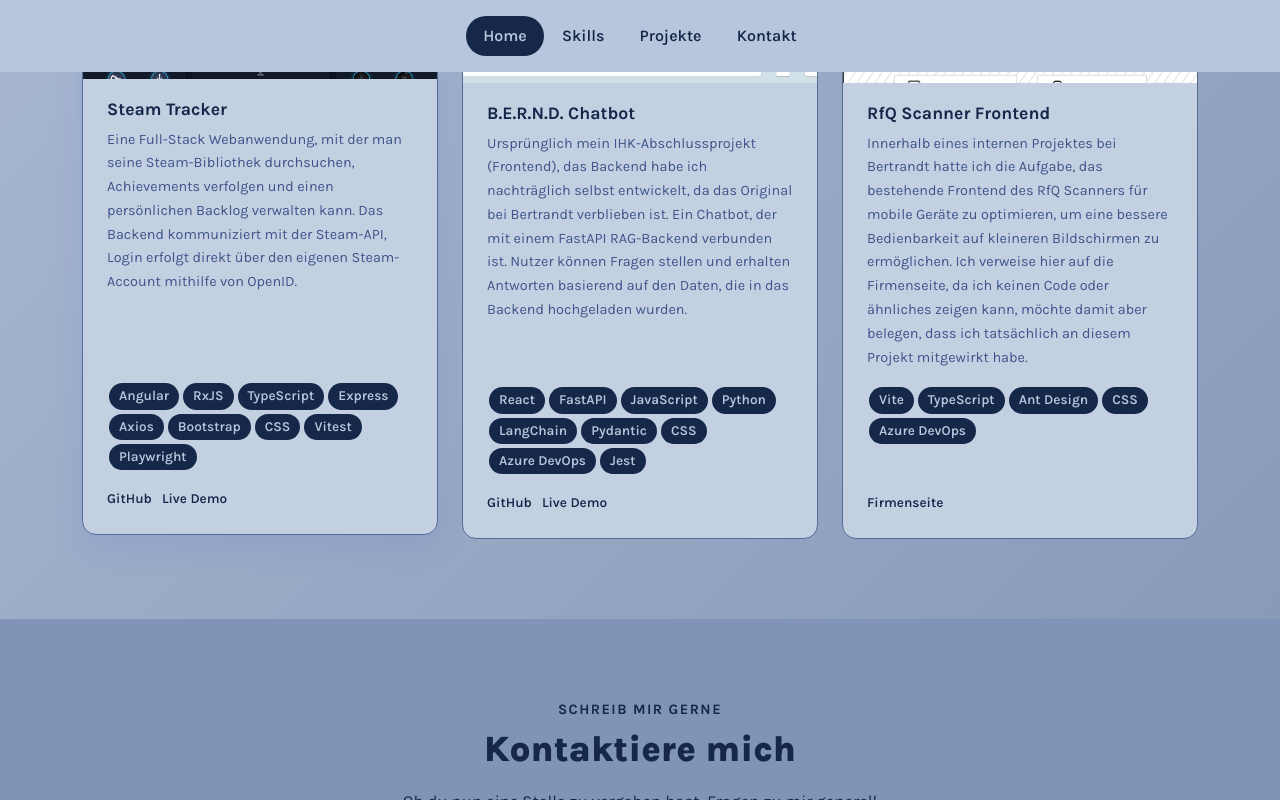
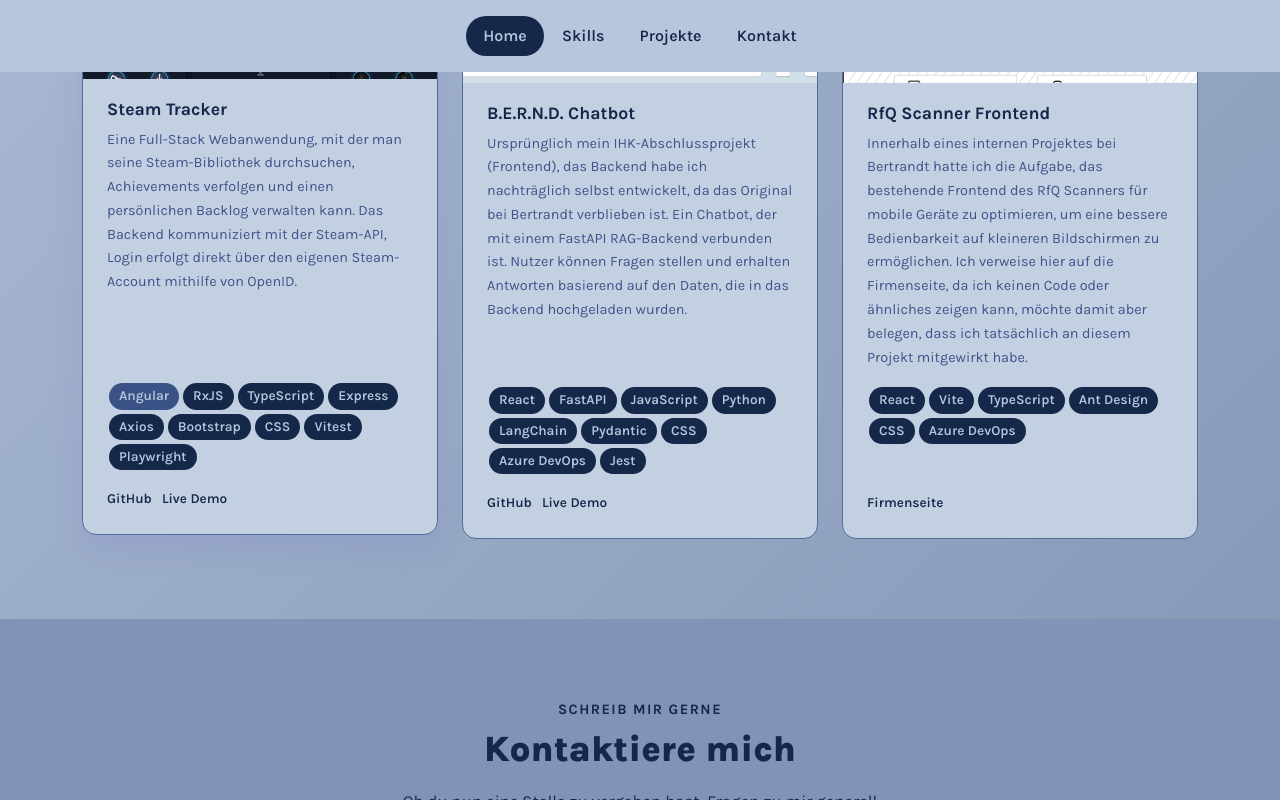
Before and after one commit to FireLighT1337/portfolio, a React (Vite) app: page / in a window 1280 px wide. In both pictures the pointer is over the element 144 px from the left and 2643 px from the top of the page. Shown: the part 2243-3043 px from the top of the page. Built offline with nearby package versions, Linux system fonts and the light colour scheme.

Commit message:
Added hover effect for project tags aswell

```diff
--- a/src/components/Projects.jsx
+++ b/src/components/Projects.jsx
@@ -49,7 +49,7 @@ const projects = [
     title: "RfQ Scanner Frontend",
     description:
       "Innerhalb eines internen Projektes bei Bertrandt hatte ich die Aufgabe, das bestehende Frontend des RfQ Scanners für mobile Geräte zu optimieren, um eine bessere Bedienbarkeit auf kleineren Bildschirmen zu ermöglichen. Ich verweise hier auf die Firmenseite, da ich keinen Code oder ähnliches zeigen kann, möchte damit aber belegen, dass ich tatsächlich an diesem Projekt mitgewirkt habe.",
-    tech: ["Vite", "TypeScript", "Ant Design", "CSS", "Azure DevOps"],
+    tech: ["React", "Vite", "TypeScript", "Ant Design", "CSS", "Azure DevOps"],
     github: "",
     live: "",
     reference: "https://www.bertrandt.com/bernd",
--- a/src/index.css
+++ b/src/index.css
@@ -278,6 +278,11 @@ body {
   align-content: flex-start;
 }
 
+.tech-tag:hover {
+  background: #3b5286;
+  border-color: #d6e2f5;
+}
+
 .project-links {
   display: flex;
   gap: 10px;
```
